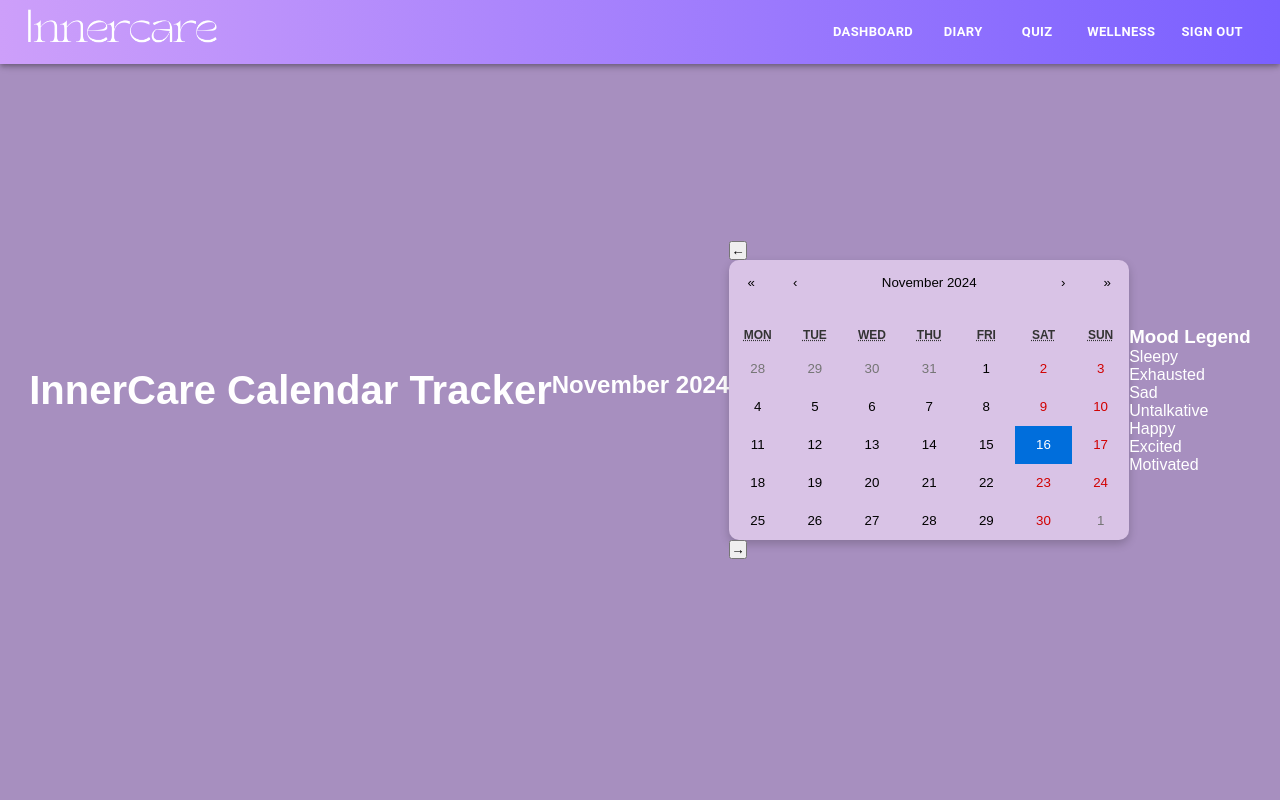
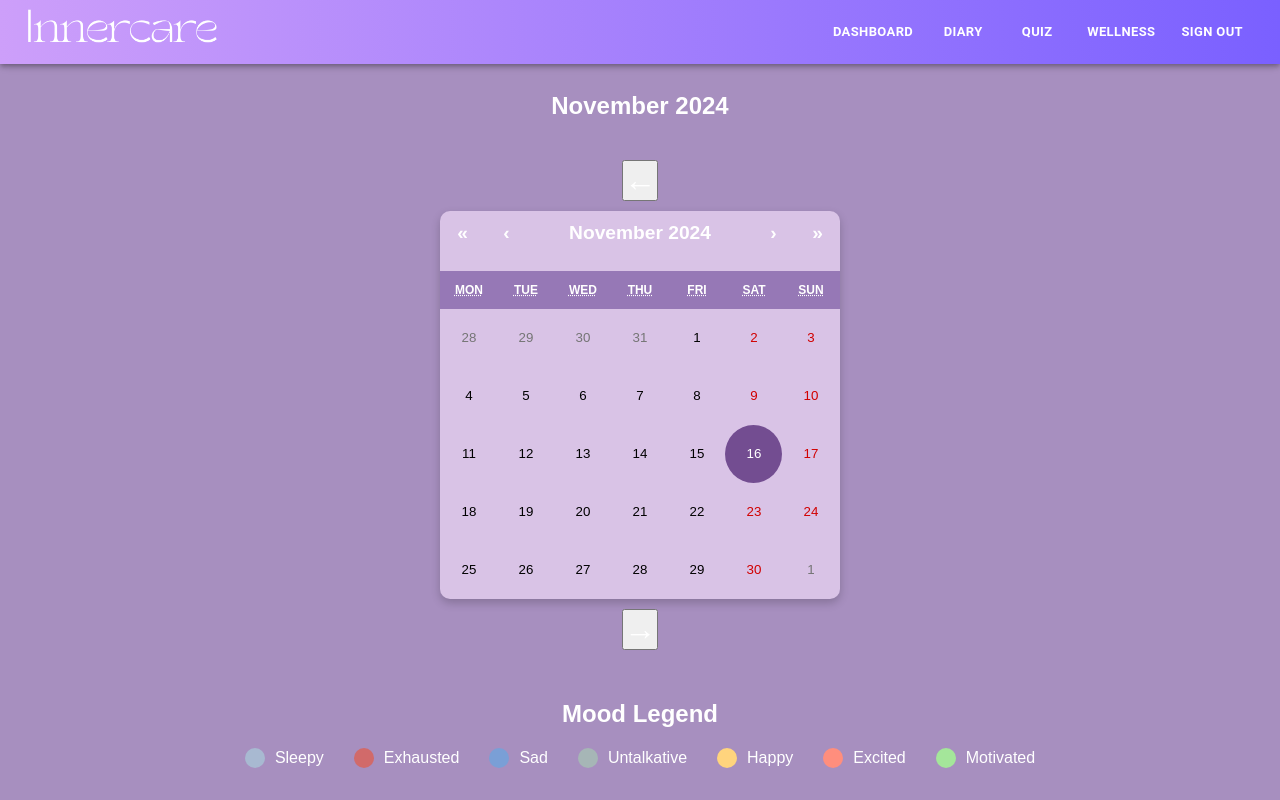
Before and after one commit to reanna-code/wie-hack, a Next.js app in the folder inner-care/: page /dashboard in a window 1280 px wide. Built offline with nearby package versions, Linux system fonts and the light colour scheme.

Commit message:
last push

```diff
--- a/inner-care/src/components/InnerCareCalendar/InnerCareCalendar.css
+++ b/inner-care/src/components/InnerCareCalendar/InnerCareCalendar.css
@@ -1,11 +1,10 @@
-
 /* General container styling */
 .calendar-container {
   font-family: 'Arial', sans-serif;
   display: flex;
-  flex-direction: row; /* Align calendar and graph side by side */
+  flex-direction: column;
+  align-items: center;
   justify-content: center;
-  align-items: center;
   min-height: 100vh;
   background-color: #a78fbf; /* Matches the purple background */
   color: white;
@@ -25,8 +24,8 @@
 
 /* React-Calendar component styling */
 .react-calendar {
-  width: 100%;
-  max-width: 400px;
+  width: 90%;
+  max-width: 600px;
   background-color: #d9c3e6; /* Light purple calendar background */
   border: none;
   border-radius: 10px;
@@ -35,32 +34,98 @@
   color: #333;
 }
 
-.calendar-navigation {
-  display: flex;
-  justify-content: space-between;
-  width: 100%;
+/* React-Calendar navigation buttons */
+.react-calendar__navigation button {
+  background-color: transparent;
+  border: none;
+  font-weight: bold;
+  color: white;
+  cursor: pointer;
+  font-size: 1.2rem;
 }
 
-/* Calendar Navigation Arrows */
-.calendar-arrow-left, .calendar-arrow-right {
+.react-calendar__navigation button:hover {
+  color: #d4a9ff;
+}
+
+/* Days of the week styling */
+.react-calendar__month-view__weekdays {
+  font-weight: bold;
+  color: white;
+  background-color: #9678b6;
+}
+
+.react-calendar__month-view__weekdays__weekday {
+  padding: 10px 0;
+}
+
+/* Calendar days */
+.react-calendar__tile {
+  padding: 20px 0;
+  background: none;
+  border-radius: 50%;
+  cursor: pointer;
+}
+
+.react-calendar__tile--active {
+  background-color: #734d91;
+  color: white;
+}
+
+.react-calendar__tile--active:hover {
+  background-color: #5e3c77;
+}
+
+.react-calendar__tile:hover {
+  background-color: #d4a9ff;
+  color: #fff;
+}
+
+/* Arrows for navigation */
+.calendar-wrapper {
+  display: flex;
+  flex-direction: column;  /* Stack the arrows above the calendar */
+  align-items: center;
+}
+
+.calendar-arrow {
   font-size: 2rem;
   color: white;
   cursor: pointer;
+  margin: 10px 0; /* Vertical spacing between arrows and calendar */
 }
 
-.calendar-arrow-left:hover, .calendar-arrow-right:hover {
+.calendar-arrow:hover {
   color: #d4a9ff;
 }
 
-/* Graph container styling */
-.graph-container {
-  margin-left: 50px; /* Add space between the calendar and graph */
-  width: 400px;
-  height: 300px;
+/* Mood Legend Section */
+.mood-legend {
+  margin-top: 40px;
+  text-align: center;
 }
 
-.graph-header {
-  text-align: center;
+.mood-legend h3 {
   font-size: 1.5rem;
   margin-bottom: 15px;
 }
+
+.moods {
+  display: flex;
+  flex-wrap: wrap;
+  justify-content: center;
+}
+
+.mood-item {
+  display: flex;
+  align-items: center;
+  margin: 5px 15px;
+  font-size: 1rem;
+}
+
+.mood-circle {
+  width: 20px;
+  height: 20px;
+  border-radius: 50%;
+  margin-right: 10px;
+}
```
